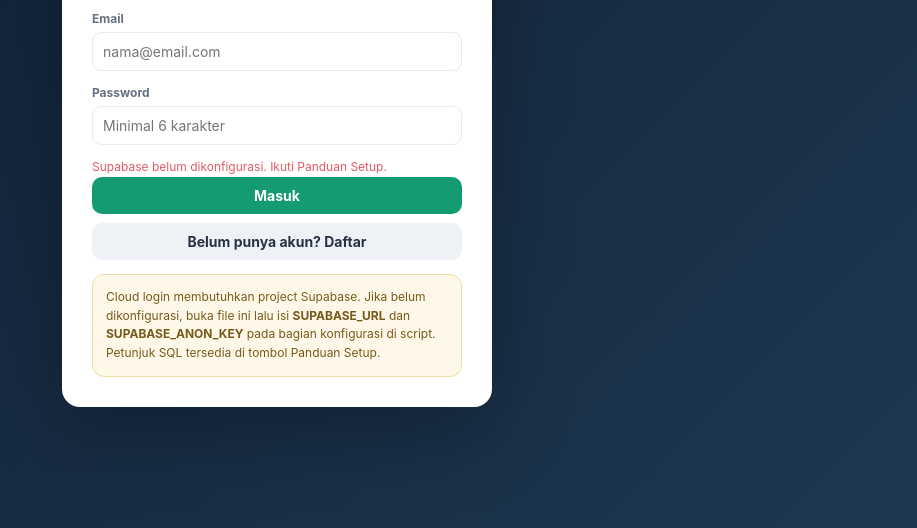
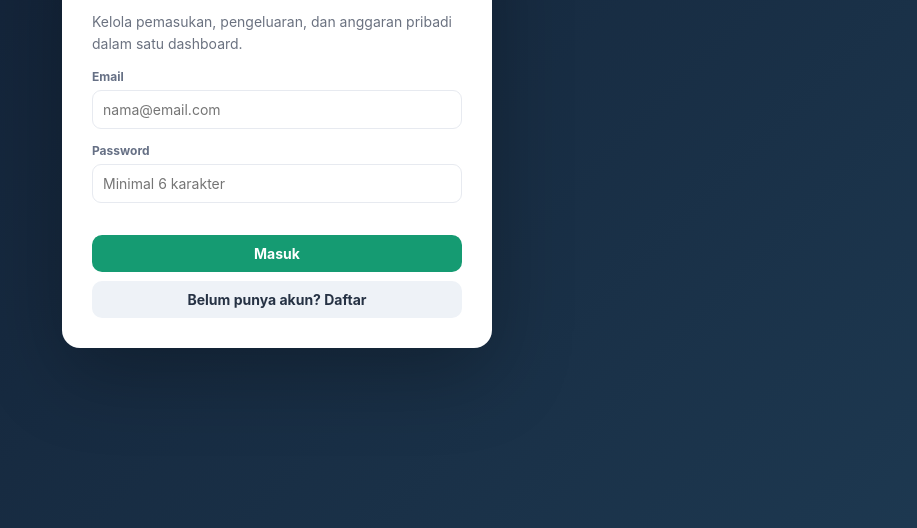
Before and after one commit to bettt4/fintrack, a plain HTML site: page index.html in a window 1280 px wide. Shown: the part 272-800 px from the top of the page, without its empty margins (363-1280 px from the left). Drawn offline with nearby package versions, Linux system fonts and the light colour scheme.

Commit message:
Add files via upload

```diff
--- a/index.html
+++ b/index.html
@@ -20,8 +20,8 @@
 <script>
 // === KONFIGURASI SUPABASE ===
 // Buat project di https://supabase.com, lalu salin Project URL dan anon/public key ke dua konstanta berikut.
-const SUPABASE_URL = 'YOUR_SUPABASE_URL';
-const SUPABASE_ANON_KEY = 'YOUR_SUPABASE_ANON_KEY';
+const SUPABASE_URL = 'https://icvbionlhdpxqfdeqhtc.supabase.co';
+const SUPABASE_ANON_KEY = 'sb_publishable_z7g7InWexm7rW2Q70tFeIw_NolnknnP';
 const CATEGORIES={income:['Gaji','Uang saku','Freelance','Bonus','Investasi','Lainnya'],expense:['Makanan','Transportasi','Tempat tinggal','Kuliah','Kesehatan','Belanja','Hiburan','Tagihan','Sosial','Lainnya']};
 const $=id=>document.getElementById(id), rupiah=n=>new Intl.NumberFormat('id-ID',{style:'currency',currency:'IDR',maximumFractionDigits:0}).format(Number(n)||0), today=()=>new Date().toISOString().slice(0,10), monthNow=()=>today().slice(0,7);
 let sb=null,user=null,transactions=[],budgets=[],authMode='login',flowChart=null,categoryChart=null,cloudReady=false;
```
